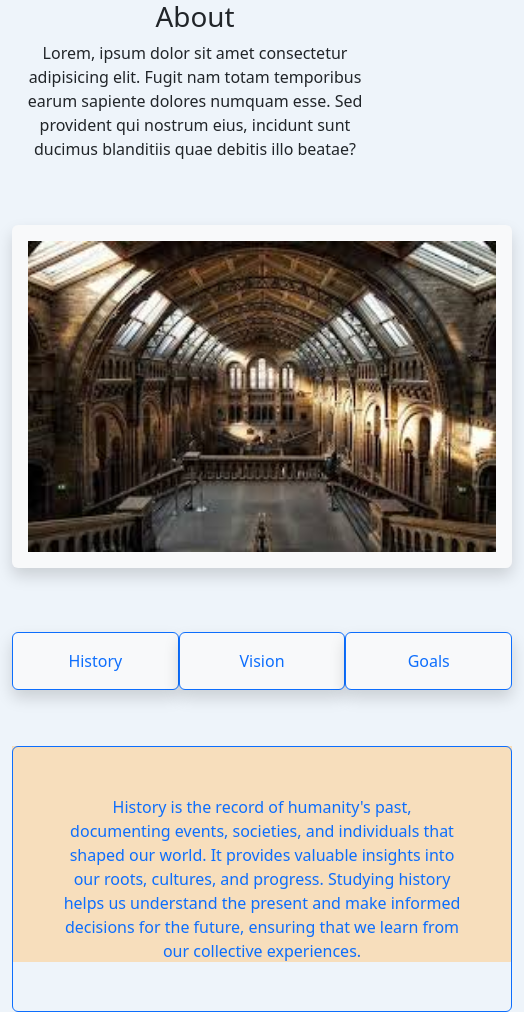
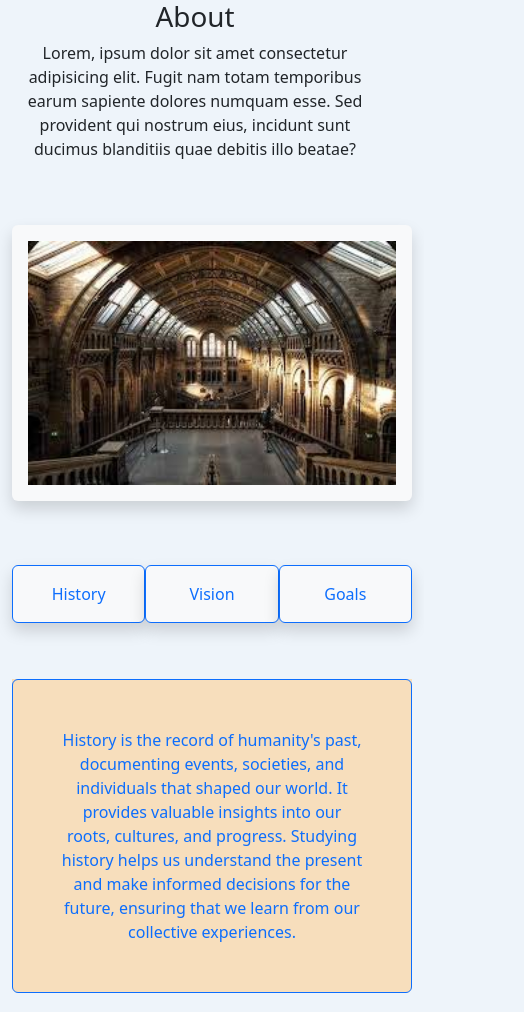
Before and after one commit to samade747/About-Section-By-JavaScript, a plain HTML site: page index.html in a window 390 px wide. Shown: the whole page, 524 px wide, since content can reach past the window. Drawn offline with nearby package versions, Linux system fonts and the light colour scheme.

Commit message:
+86464164165

```diff
--- a/index.html
+++ b/index.html
@@ -22,14 +22,14 @@
 <div class="container mt-5" >
     <div class="row">
 
-    <div class="col-lg-6 col-md-12 col-sm-12 align-items-center justify-content-center mb-3" >
+    <div class="col-lg-6 col-md-6 col-sm-12 align-items-center justify-content-center mb-3" >
         <!-- pic section -->
-        <img width="500px" src="" alt="image" class="rounded float-end shadow p-3 mb-5 bg-body-tertiary rounded" id="ImageArea">
+        <img width="400px" src="" alt="image" class="rounded float-end shadow p-3 mb-5 bg-body-tertiary rounded" id="ImageArea">
         <!-- <img width="450px" src="./images/Capture321.PNG" alt="image" id="" class="img-fluid rounded float-end"> -->
     </div>
 
 
-    <div class="col-lg-6 col-md-12 col-sm-12  " style=" height: 18rem; ">
+    <div class="col-lg-6 col-md-6 col-sm-12  " style=" height: 18rem; ">
     <!-- 3 buttons -->
         <div class="d-flex flex-row row-cols-3' style="border: 1px solid black;">
             <button onclick="History()" class="p-2 col btn btn-outline-primary shadow p-3 mb-5 bg-body-tertiary rounded" id="History">History</button>
@@ -37,8 +37,8 @@
             <button onclick="Goals()" class="p-2 col btn btn-outline-primary shadow p-3 mb-5 bg-body-tertiary rounded" id="Goals">Goals</button>
         </div>
 
-        <div class="box mt-2 justify-content-center align-items-center " style="height: 13.5rem; background-color: rgb(247, 222, 188);" >
-            <div class="gap-2 px-5 py-5 justify-content-center align-items-center btn btn-outline-primary " id="boxtext">
+        <div class="box mt-2 justify-content-center align-items-center " style="height: 13.5rem; " >
+            <div class="gap-2 px-5 py-5 justify-content-center align-items-center btn btn-outline-primary box" id="boxtext">
 
             </div>
 
--- a/style.css
+++ b/style.css
@@ -28,3 +28,7 @@ body{
     justify-content: center;
 
 }
+
+.box{
+    background-color: rgb(247, 222, 188);
+}
```
